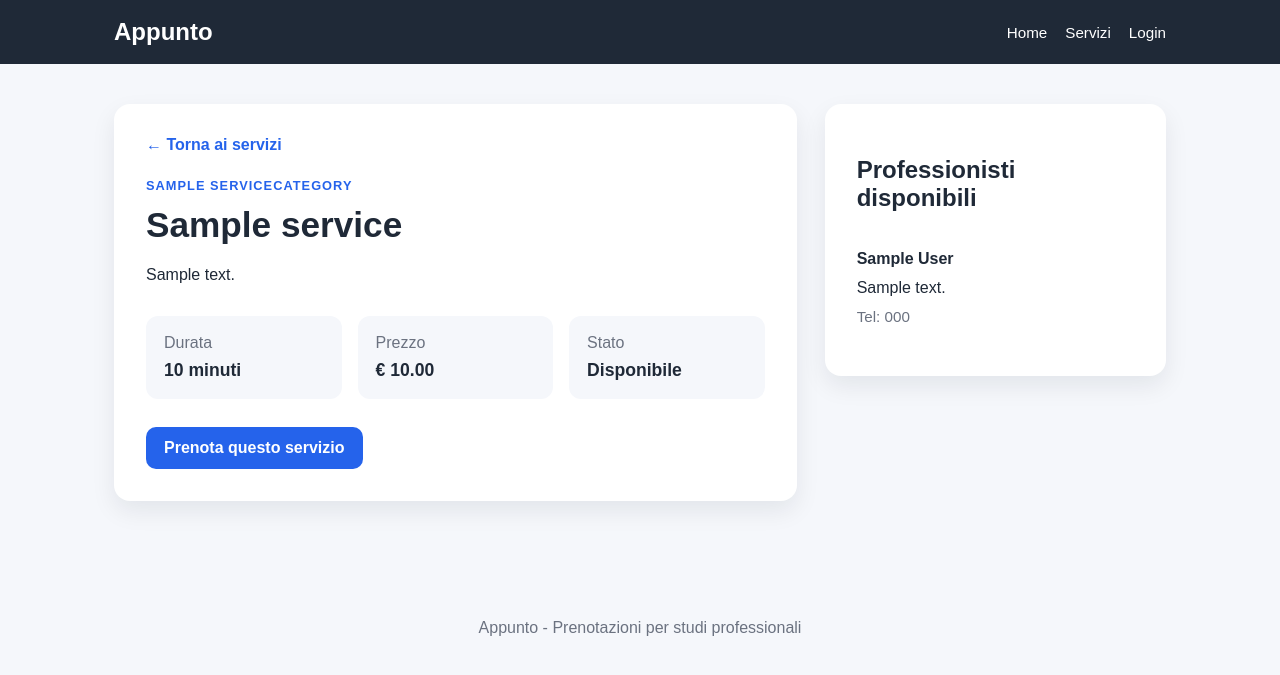
After one commit to Andrea-Ca95/PSW_Django_Project, a Django app: page /servizi/1/ in a window 1280 px wide. The commit adds this page. Shown: the top 675 px of the page. Run offline with Django 5.2, Linux system fonts and the light colour scheme; tables that the repository leaves empty hold one stand-in row (values such as "Sample post").

Commit message:
Aggiunta pagina dettaglio servizio
- Creata pagina dettaglio per ogni servizio attivo
- Collegati i pulsanti Dettaglio dalla lista servizi
- Mostrati categoria, descrizione, durata, prezzo e stato del servizio
- Mostrati i professionisti associati al servizio selezionato
- Aggiunto CSS dedicato per layout dettaglio e card professionisti

```diff
--- a/core/static/core/css/style.css
+++ b/core/static/core/css/style.css
@@ -360,3 +360,103 @@ body {
         align-items: flex-start;
     }
 }
+/* Layout pagina dettaglio servizio */
+.detail-layout {
+    display: grid;
+    grid-template-columns: 2fr 1fr;
+    gap: 28px;
+    align-items: start;
+}
+
+.detail-card,
+.detail-side-card {
+    background: #ffffff;
+    border-radius: 16px;
+    padding: 32px;
+    box-shadow: 0 10px 25px rgba(15, 23, 42, 0.08);
+}
+
+.back-link {
+    display: inline-block;
+    margin-bottom: 24px;
+    color: #2563eb;
+    font-weight: 700;
+    text-decoration: none;
+}
+
+.back-link:hover {
+    text-decoration: underline;
+}
+
+.detail-card h1 {
+    margin: 0 0 16px;
+    font-size: 2.2rem;
+}
+
+.detail-description {
+    max-width: 760px;
+    line-height: 1.7;
+}
+
+.detail-meta-grid {
+    margin-top: 28px;
+    display: grid;
+    grid-template-columns: repeat(3, 1fr);
+    gap: 16px;
+}
+
+.detail-meta-item {
+    background: #f5f7fb;
+    border-radius: 12px;
+    padding: 18px;
+}
+
+.detail-meta-item span {
+    display: block;
+    margin-bottom: 8px;
+    color: #6b7280;
+}
+
+.detail-meta-item strong {
+    font-size: 1.1rem;
+}
+
+.detail-action {
+    margin-top: 28px;
+}
+
+.professional-list {
+    list-style: none;
+    padding: 0;
+    margin: 0;
+}
+
+.professional-list li {
+    padding: 18px 0;
+    border-bottom: 1px solid #e5e7eb;
+}
+
+.professional-list li:last-child {
+    border-bottom: none;
+}
+
+.professional-list p {
+    margin: 8px 0;
+    line-height: 1.5;
+}
+
+.professional-list span {
+    color: #6b7280;
+    font-size: 0.95rem;
+}
+
+/* Layout responsive della pagina dettaglio */
+@media (max-width: 800px) {
+    .detail-layout {
+        grid-template-columns: 1fr;
+    }
+
+    .detail-meta-grid {
+        grid-template-columns: 1fr;
+    }
+}
--- /dev/null
+++ b/core/templates/core/service_detail.html
@@ -0,0 +1,75 @@
+{% extends "core/base.html" %}
+
+{% block title %}{{ service.name }} - Appunto{% endblock %}
+
+{% block content %}
+<section class="detail-layout">
+    <article class="detail-card">
+        <a class="back-link" href="{% url 'service-list' %}">← Torna ai servizi</a>
+
+        <p class="eyebrow">
+            {% if service.category %}
+                {{ service.category.name }}
+            {% else %}
+                Servizio
+            {% endif %}
+        </p>
+
+        <h1>{{ service.name }}</h1>
+
+        <p class="detail-description">
+            {{ service.description }}
+        </p>
+
+        <div class="detail-meta-grid">
+            <div class="detail-meta-item">
+                <span>Durata</span>
+                <strong>{{ service.duration_minutes }} minuti</strong>
+            </div>
+
+            <div class="detail-meta-item">
+                <span>Prezzo</span>
+                <strong>€ {{ service.price }}</strong>
+            </div>
+
+            <div class="detail-meta-item">
+                <span>Stato</span>
+                <strong>
+                    {% if service.is_active %}
+                        Disponibile
+                    {% else %}
+                        Non disponibile
+                    {% endif %}
+                </strong>
+            </div>
+        </div>
+
+        <!-- Link temporaneo: verrà collegato al form di prenotazione -->
+        <a class="button primary detail-action" href="#">Prenota questo servizio</a>
+    </article>
+
+    <aside class="detail-side-card">
+        <h2>Professionisti disponibili</h2>
+
+        {% if professionals %}
+            <ul class="professional-list">
+                {% for professional in professionals %}
+                    <li>
+                        <strong>{{ professional }}</strong>
+
+                        {% if professional.bio %}
+                            <p>{{ professional.bio }}</p>
+                        {% endif %}
+
+                        {% if professional.phone %}
+                            <span>Tel: {{ professional.phone }}</span>
+                        {% endif %}
+                    </li>
+                {% endfor %}
+            </ul>
+        {% else %}
+            <p>Nessun professionista associato a questo servizio.</p>
+        {% endif %}
+    </aside>
+</section>
+{% endblock %}
--- a/core/templates/core/service_list.html
+++ b/core/templates/core/service_list.html
@@ -72,7 +72,7 @@
                     <strong>€ {{ service.price }}</strong>
 
                     <!-- Link temporaneo: verrà collegato alla pagina dettaglio -->
-                    <a class="button secondary" href="#">Dettaglio</a>
+                    <a class="button secondary" href="{{ service.get_absolute_url }}">Dettaglio</a>
                 </div>
             </article>
         {% endfor %}
--- a/core/urls.py
+++ b/core/urls.py
@@ -10,4 +10,7 @@ urlpatterns = [
 
     # Lista pubblica dei servizi con ricerca e paginazione.
     path("servizi/", views.service_list, name="service-list"),
+
+    # Dettaglio pubblico di un singolo servizio.
+    path("servizi/<int:pk>/", views.service_detail, name="service-detail"),
 ]
--- a/core/views.py
+++ b/core/views.py
@@ -1,6 +1,6 @@
 from django.core.paginator import Paginator
 from django.db.models import Q
-from django.shortcuts import render
+from django.shortcuts import get_object_or_404, render
 
 from .models import Appointment, ProfessionalProfile, Service, ServiceCategory
 
@@ -68,3 +68,25 @@ def service_list(request):
     }
 
     return render(request, "core/service_list.html", context)
+
+
+def service_detail(request, pk):
+    # Recupera solo servizi attivi, evitando dettagli pubblici per servizi disattivati.
+    service = get_object_or_404(
+        Service.objects.select_related("category"),
+        pk=pk,
+        is_active=True,
+    )
+
+    # Professionisti che possono svolgere il servizio selezionato.
+    professionals = service.professionals.select_related("user").order_by(
+        "user__last_name",
+        "user__first_name",
+    )
+
+    context = {
+        "service": service,
+        "professionals": professionals,
+    }
+
+    return render(request, "core/service_detail.html", context)
```
